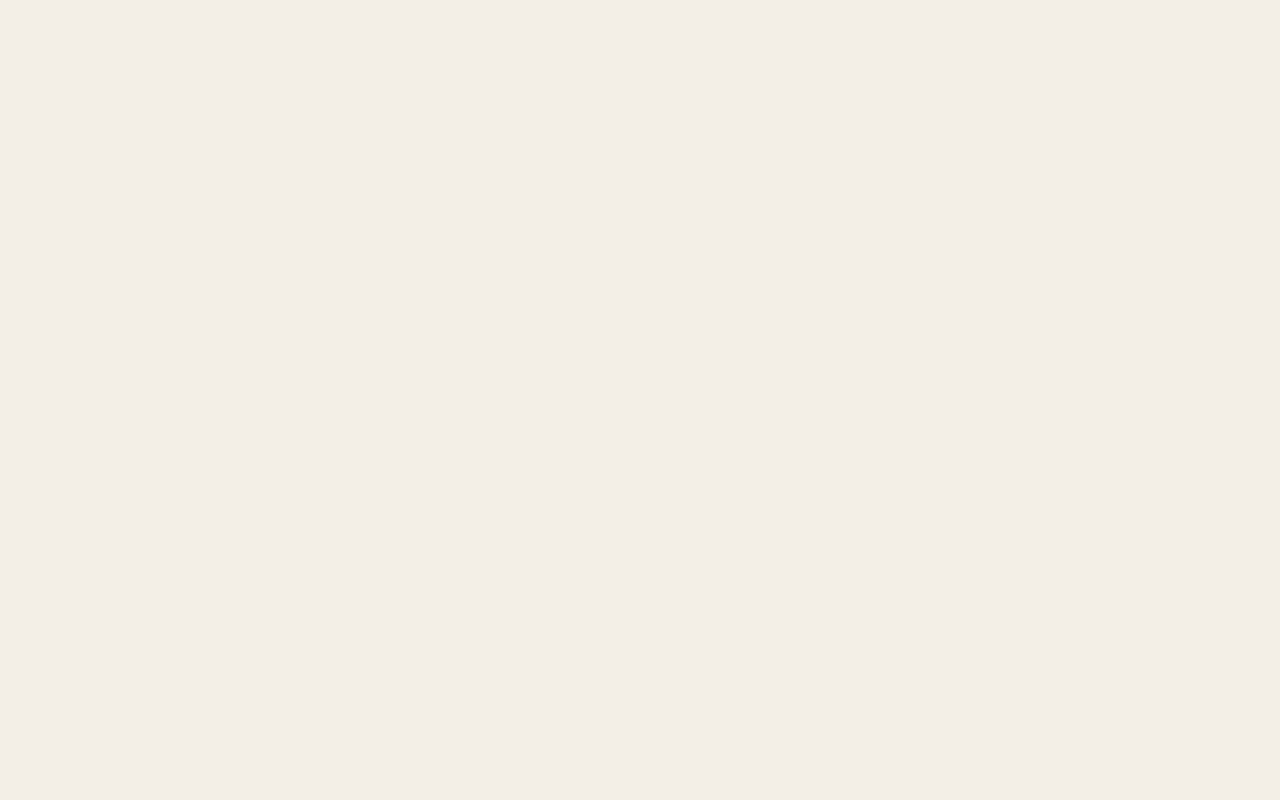
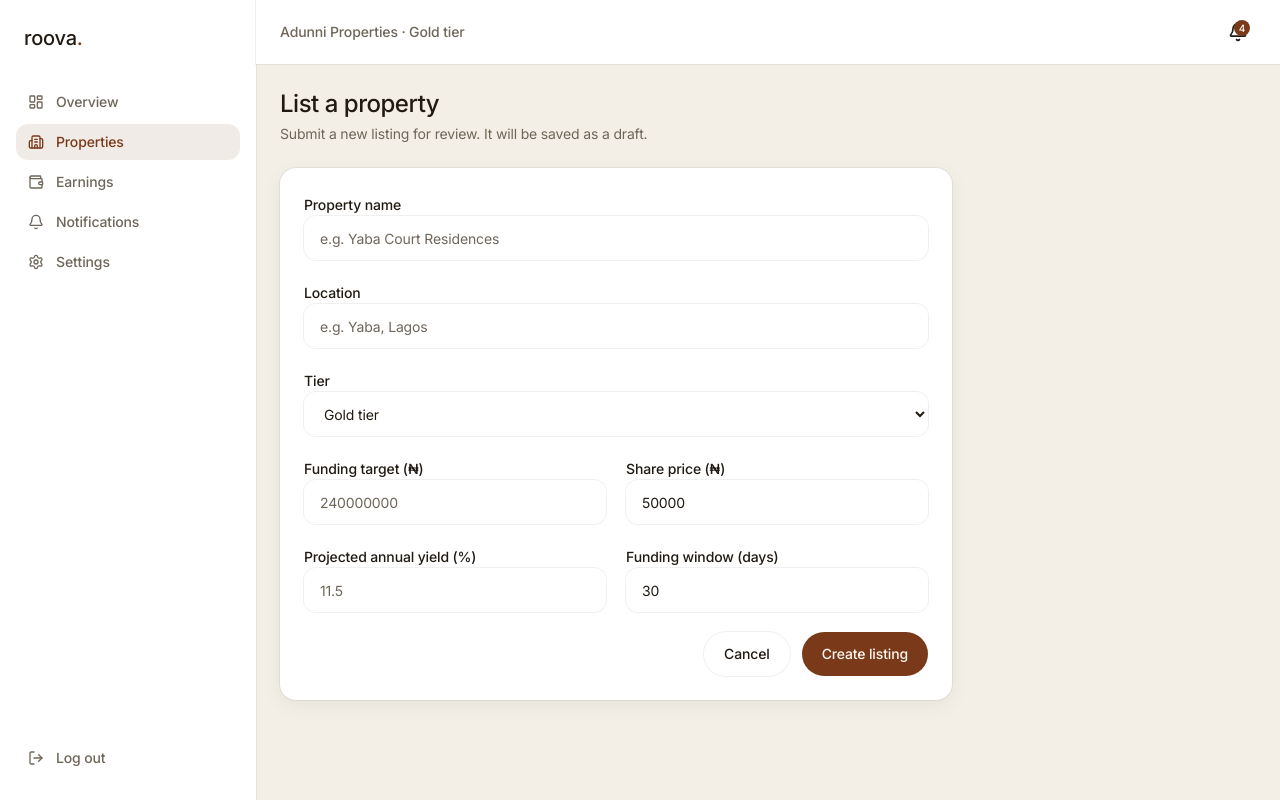
Before and after one commit to Arome8240/roova-web, a Next.js app: page /agency/properties/new in a window 1280 px wide. Before the commit this address had no page. Built offline with nearby package versions, Linux system fonts and the light colour scheme.

Commit message:
feat: implement property creation form and related functionality

```diff
--- /dev/null
+++ b/src/app/(app)/agency/properties/new/page.tsx
@@ -0,0 +1,19 @@
+import type { Metadata } from "next";
+import { PageHeader } from "@/components/shared/page-header";
+import { AddPropertyForm } from "@/features/agency/components/properties/add-property-form";
+
+export const metadata: Metadata = {
+  title: "List a property — Agency Dashboard | Roova",
+};
+
+export default function NewPropertyPage() {
+  return (
+    <div className="max-w-2xl space-y-6">
+      <PageHeader
+        title="List a property"
+        subtitle="Submit a new listing for review. It will be saved as a draft."
+      />
+      <AddPropertyForm />
+    </div>
+  );
+}
--- a/src/app/(app)/agency/properties/page.tsx
+++ b/src/app/(app)/agency/properties/page.tsx
@@ -15,7 +15,7 @@ export default function PropertiesPage() {
         title="Properties"
         subtitle="Manage your listings and track funding progress."
         action={
-          <Link href="#" className={buttonVariants({ size: "sm" })}>
+          <Link href="/agency/properties/new" className={buttonVariants({ size: "sm" })}>
             List a property
           </Link>
         }
--- /dev/null
+++ b/src/components/ui/select.tsx
@@ -0,0 +1,15 @@
+import { cn } from "@/lib/utils";
+
+export function Select({ className, ...props }: React.ComponentProps<"select">) {
+  return (
+    <select
+      className={cn(
+        "shadow-ring h-11 w-full rounded-xl bg-card px-4 text-sm text-foreground tracking-[-0.01em]",
+        "focus-visible:outline-none focus-visible:ring-2 focus-visible:ring-primary/40",
+        "disabled:pointer-events-none disabled:opacity-50",
+        className,
+      )}
+      {...props}
+    />
+  );
+}
--- a/src/features/agency/api.ts
+++ b/src/features/agency/api.ts
@@ -10,6 +10,8 @@ import {
   notificationSchema,
   agencySettingsSchema,
   type AgencySettings,
+  type AgencyProperty,
+  type CreatePropertyInput,
 } from "@/features/agency/schemas";
 import {
   overviewStats,
@@ -78,6 +80,44 @@ export async function markAllNotificationsRead() {
   return simulateNetwork({ ok: true as const }, 250);
 }
 
+function slugify(title: string) {
+  const base = title
+    .toLowerCase()
+    .trim()
+    .replace(/[^a-z0-9]+/g, "-")
+    .replace(/(^-|-$)/g, "");
+
+  let id = base;
+  let suffix = 2;
+  while (properties.some((p) => p.id === id)) {
+    id = `${base}-${suffix}`;
+    suffix += 1;
+  }
+  return id;
+}
+
+export async function createProperty(input: CreatePropertyInput): Promise<AgencyProperty> {
+  const property: AgencyProperty = {
+    id: slugify(input.title),
+    location: input.location,
+    title: input.title,
+    tier: input.tier,
+    status: "draft",
+    yieldPct: input.yieldPct,
+    raised: 0,
+    target: input.target,
+    investors: 0,
+    daysRemaining: input.daysRemaining,
+    sharePrice: input.sharePrice,
+    createdAt: new Date().toISOString().slice(0, 10),
+  };
+
+  properties.unshift(property);
+
+  const res = await simulateNetwork(property);
+  return agencyPropertySchema.parse(res);
+}
+
 export async function getAgencySettings() {
   const res = await simulateNetwork(agencyProfile);
   return agencySettingsSchema.parse(res);
--- /dev/null
+++ b/src/features/agency/components/properties/add-property-form.tsx
@@ -0,0 +1,153 @@
+"use client";
+
+import { useState, type FormEvent } from "react";
+import { useRouter } from "next/navigation";
+import { Button } from "@/components/ui/button";
+import { Input } from "@/components/ui/input";
+import { Select } from "@/components/ui/select";
+import { FormField } from "@/components/ui/form-field";
+import { firstFieldErrors } from "@/lib/utils";
+import { useCreateProperty } from "@/features/agency/mutations";
+import { createPropertyInputSchema } from "@/features/agency/schemas";
+
+type FormValues = {
+  title: string;
+  location: string;
+  tier: "Gold tier" | "Silver tier";
+  target: string;
+  sharePrice: string;
+  yieldPct: string;
+  daysRemaining: string;
+};
+
+const INITIAL_VALUES: FormValues = {
+  title: "",
+  location: "",
+  tier: "Gold tier",
+  target: "",
+  sharePrice: "50000",
+  yieldPct: "",
+  daysRemaining: "30",
+};
+
+export function AddPropertyForm() {
+  const router = useRouter();
+  const createProperty = useCreateProperty();
+  const [values, setValues] = useState<FormValues>(INITIAL_VALUES);
+  const [errors, setErrors] = useState<Partial<Record<keyof FormValues, string>>>({});
+
+  function handleSubmit(event: FormEvent) {
+    event.preventDefault();
+    const result = createPropertyInputSchema.safeParse(values);
+    if (!result.success) {
+      setErrors(firstFieldErrors(result.error));
+      return;
+    }
+    setErrors({});
+    createProperty.mutate(result.data, {
+      onSuccess: (property) => router.push(`/agency/properties/${property.id}`),
+    });
+  }
+
+  return (
+    <form
+      onSubmit={handleSubmit}
+      noValidate
+      className="shadow-soft space-y-5 rounded-2xl bg-card p-6"
+    >
+      <FormField label="Property name" htmlFor="title" error={errors.title}>
+        <Input
+          id="title"
+          placeholder="e.g. Yaba Court Residences"
+          value={values.title}
+          onChange={(event) => setValues((v) => ({ ...v, title: event.target.value }))}
+        />
+      </FormField>
+
+      <FormField label="Location" htmlFor="location" error={errors.location}>
+        <Input
+          id="location"
+          placeholder="e.g. Yaba, Lagos"
+          value={values.location}
+          onChange={(event) => setValues((v) => ({ ...v, location: event.target.value }))}
+        />
+      </FormField>
+
+      <FormField label="Tier" htmlFor="tier" error={errors.tier}>
+        <Select
+          id="tier"
+          value={values.tier}
+          onChange={(event) =>
+            setValues((v) => ({ ...v, tier: event.target.value as FormValues["tier"] }))
+          }
+        >
+          <option value="Gold tier">Gold tier</option>
+          <option value="Silver tier">Silver tier</option>
+        </Select>
+      </FormField>
+
+      <div className="grid gap-5 sm:grid-cols-2">
+        <FormField label="Funding target (₦)" htmlFor="target" error={errors.target}>
+          <Input
+            id="target"
+            type="number"
+            min="0"
+            placeholder="240000000"
+            value={values.target}
+            onChange={(event) => setValues((v) => ({ ...v, target: event.target.value }))}
+          />
+        </FormField>
+
+        <FormField label="Share price (₦)" htmlFor="sharePrice" error={errors.sharePrice}>
+          <Input
+            id="sharePrice"
+            type="number"
+            min="0"
+            value={values.sharePrice}
+            onChange={(event) => setValues((v) => ({ ...v, sharePrice: event.target.value }))}
+          />
+        </FormField>
+      </div>
+
+      <div className="grid gap-5 sm:grid-cols-2">
+        <FormField label="Projected annual yield (%)" htmlFor="yieldPct" error={errors.yieldPct}>
+          <Input
+            id="yieldPct"
+            type="number"
+            min="0"
+            max="100"
+            step="0.1"
+            placeholder="11.5"
+            value={values.yieldPct}
+            onChange={(event) => setValues((v) => ({ ...v, yieldPct: event.target.value }))}
+          />
+        </FormField>
+
+        <FormField label="Funding window (days)" htmlFor="daysRemaining" error={errors.daysRemaining}>
+          <Input
+            id="daysRemaining"
+            type="number"
+            min="1"
+            value={values.daysRemaining}
+            onChange={(event) =>
+              setValues((v) => ({ ...v, daysRemaining: event.target.value }))
+            }
+          />
+        </FormField>
+      </div>
+
+      <div className="flex justify-end gap-3">
+        <Button
+          type="button"
+          variant="outline"
+          onClick={() => router.push("/agency/properties")}
+        >
+          Cancel
+        </Button>
+        <Button type="submit" disabled={createProperty.isPending}>
+          {createProperty.isPending ? "Creating…" : "Create listing"}
+        </Button>
+      </div>
+    </form>
+  );
+}
--- a/src/features/agency/mutations.ts
+++ b/src/features/agency/mutations.ts
@@ -3,6 +3,7 @@ import {
   markNotificationRead,
   markAllNotificationsRead,
   updateAgencySettings,
+  createProperty,
 } from "@/features/agency/api";
 import { agencyKeys } from "@/features/agency/queries";
 import { notify } from "@/lib/toast";
@@ -58,3 +59,17 @@ export function useUpdateAgencySettings() {
     onError: () => notify.error("Couldn't save your settings. Please try again."),
   });
 }
+
+export function useCreateProperty() {
+  const queryClient = useQueryClient();
+
+  return useMutation({
+    mutationFn: createProperty,
+    onSuccess: () => {
+      queryClient.invalidateQueries({ queryKey: agencyKeys.properties() });
+      queryClient.invalidateQueries({ queryKey: agencyKeys.overview() });
+      notify.success("Listing created — it's saved as a draft.");
+    },
+    onError: () => notify.error("Couldn't create the listing. Please try again."),
+  });
+}
--- a/src/features/agency/schemas.ts
+++ b/src/features/agency/schemas.ts
@@ -18,6 +18,26 @@ export const agencyPropertySchema = z.object({
   createdAt: z.string(),
 });
 export type AgencyProperty = z.infer<typeof agencyPropertySchema>;
+
+export const propertyTierSchema = z.enum(["Gold tier", "Silver tier"]);
+export type PropertyTier = z.infer<typeof propertyTierSchema>;
+
+export const createPropertyInputSchema = z.object({
+  title: z.string().min(3, "Enter a property name"),
+  location: z.string().min(2, "Enter a location"),
+  tier: propertyTierSchema,
+  target: z.coerce.number().positive("Enter a funding target greater than zero"),
+  sharePrice: z.coerce.number().positive("Share price must be greater than zero"),
+  yieldPct: z.coerce
+    .number()
+    .positive("Enter a projected annual yield")
+    .max(100, "Enter a realistic percentage"),
+  daysRemaining: z.coerce
+    .number()
+    .int("Enter a whole number of days")
+    .positive("Enter the funding window in days"),
+});
+export type CreatePropertyInput = z.infer<typeof createPropertyInputSchema>;
 
 export const overviewStatsSchema = z.object({
   totalRaised: z.number(),
```
